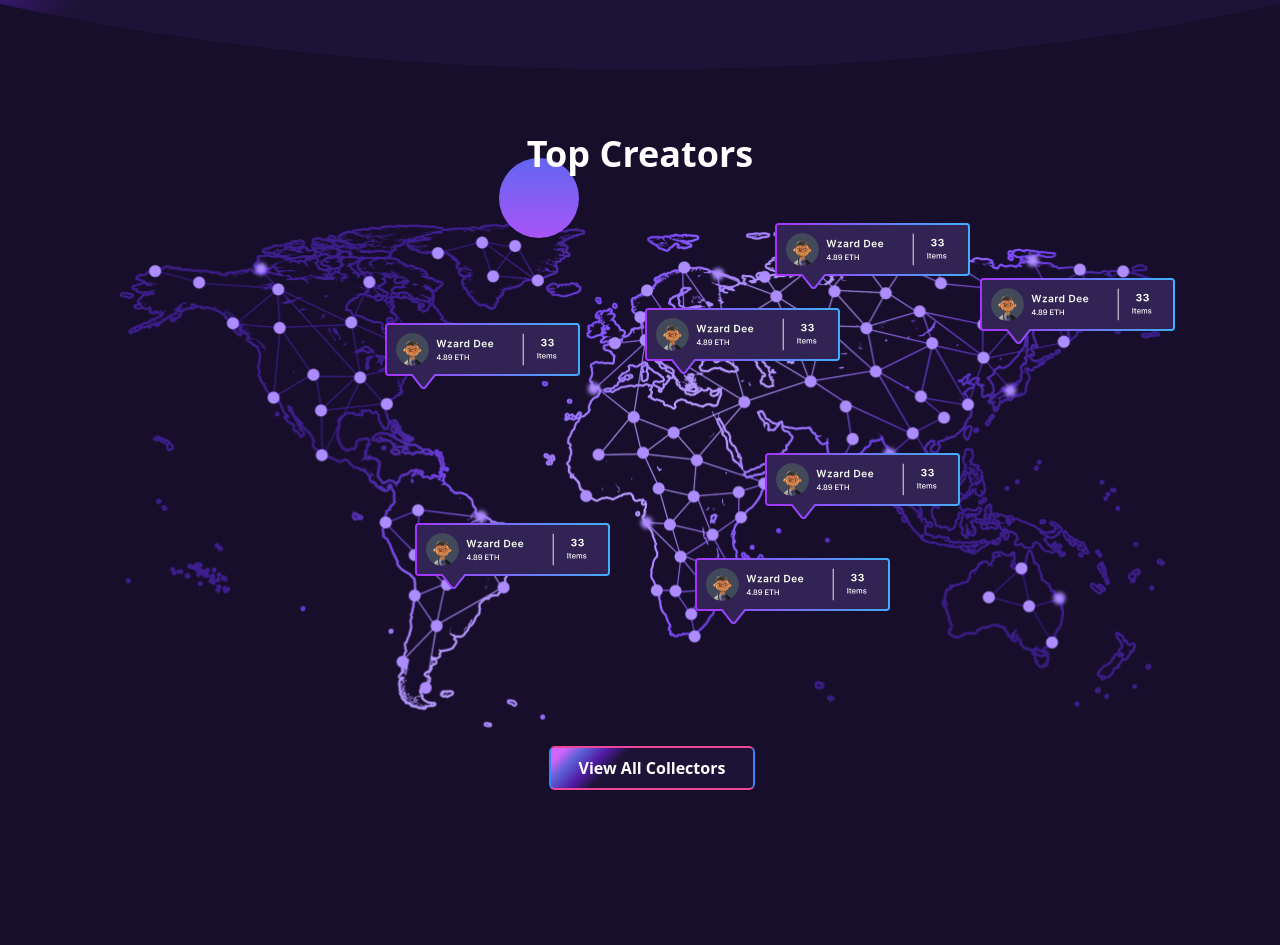
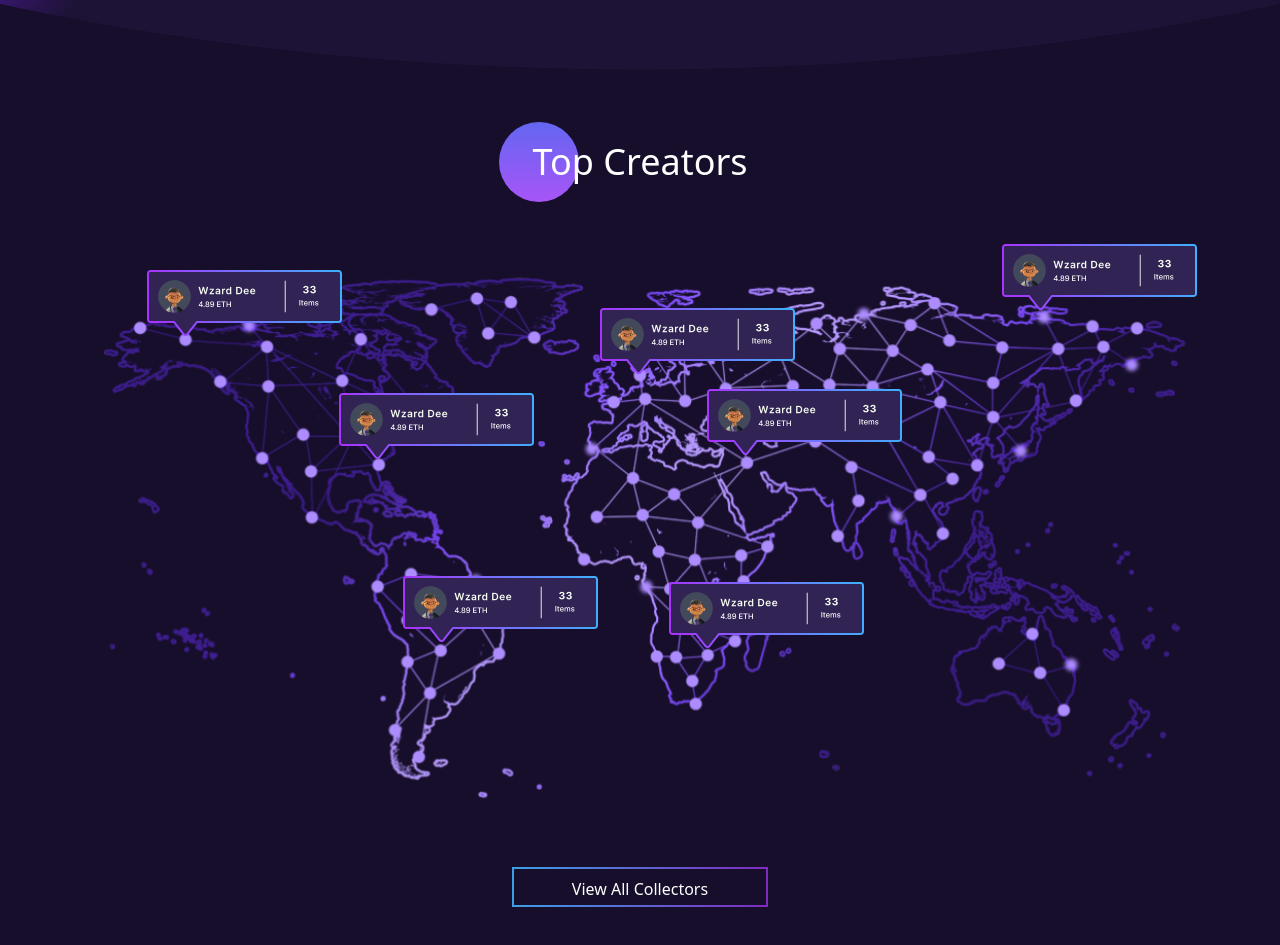
Before and after one commit to Nishant29-N/Milestone-Exam-1, a website: page Project 4_ NFT Landing page/dist/index.html in a window 1280 px wide. Shown: the part 543-1488 px from the top of the page. Before the commit the page ends 1408 px from the top, so only its background shows below. Drawn offline with nearby package versions, Linux system fonts and the light colour scheme; a web font is replaced by a local one.

Commit message:
Update index.html

```diff
--- a/Project 4_ NFT Landing page/dist/index.html
+++ b/Project 4_ NFT Landing page/dist/index.html
@@ -61,15 +61,15 @@
 </head>
 <body class="font-Poppins relative bg-[#160e2a]">
     <!-- Header Starts -->
-    <header class="w-full custom-gradient round-bottom backdrop-blur-md">
+    <header class="w-full custom-gradient round-bottom backdrop-blur-md ">
 
         <!-- Nav Bar Starts -->
-        <nav class="nav-bar-container backdrop-blur-md  md:bg-white/5 bg-none absolute w-full top-0">
-            <div class="main-nav flex justify-between border-b-2 items-center py-3">
+        <nav class="nav-bar-container backdrop-blur-md  bg-white/5 bg-none absolute w-full top-0 ">
+            <div class="main-nav flex justify-between border-b-2 items-center py-3 md:px-0 px-5">
                 <div class="nav-logo ml-9">
                     <img src="../assets/logo.png" alt="">
                 </div>
-                <div class="nav-links">
+                <div class="nav-links max-md:hid">
                     <ul class="text-white flex ">
                         <li class="mx-8 hover:font-bold duration-200"><a href="#">MARKETPLACE</a></li>
                         <li class="mx-8 hover:font-bold duration-200"><a href="#">ABOUT</a></li>
@@ -77,7 +77,7 @@
                         <li class="mx-8 hover:font-bold duration-200"><a href="#">FAQs</a></li>
                     </ul>
                 </div>
-                <div class="nav-btns flex text-white  mr-9">
+                <div class="nav-btns flex text-white  mr-9 md:flex gap-4 items-center">
                     <button class="custom-gradient ml-6 px-8 py-2 rounded-md border-2 border-x-blue-500 border-y-pink-500">Login</button>
                     <button class="custom-gradient ml-6 px-7 py-2 rounded-md border-2 border-x-blue-500 border-y-pink-500">Sign Up</button>
                 </div>
@@ -87,10 +87,10 @@
 
 
         <!-- Header main section stars-->
-        <div class="head-main custom-gradient rounded-bottom grid grid-cols-2 gap-5 items-center">
-            <div class="head-info-section text-left ml-11 flex flex-col">
+        <div class="head-main custom-gradient rounded-bottom grid grid-cols-2 gap-5 items-center ">
+            <div class="head-info-section text-left ml-11 flex flex-col max-md:flex-col">
                 <div>
-                    <h1 class="text-7xl text-white opacity-70 " style="font-family: 'Nova Round', system-ui;">
+                    <h1 class="text-7xl text-white opacity-70 max-md:text-xl" style="font-family: 'Nova Round', system-ui;">
                         Keep Calm & <br>
                         Collect Your NFTs.
                     </h1>
@@ -106,7 +106,7 @@
                     </div>
                 </div>
             </div>
-            <div class="head-img-section flex items-center justify-center">
+            <div class="head-img-section flex items-center justify-center ">
                 <img class="w-[70%]" src="../assets/image.png" alt="">
             </div>
         </div>
@@ -116,31 +116,42 @@
 
     <!-- Top Creators Start -->
     <main>
-        <div class="w-full top-creators-container bg-[#160e2a] mx-auto px-5 md:px-0 md:py-[5%] py-[15%] flex flex-col
-            justify-center items-center">
+        <!-- creators section starts -->
+        <div
+          class="creators bg-[#160e2a] text-white container mx-auto px-5 md:px-0 md:py-[5%] py-[15%] flex justify-center flex-col"
+        >
+          <!-- title starts -->
+          <div
+            class="title gap-3 relative flex justify-center items-center py-5 md:py-2 mb-7 md:mb-0"
+          >
             <div
-                class="circle bg-clip-content absolute bottom-[44.5%] bg-gradient-to-b from-indigo-500 to-purple-500 w-20 h-20 rounded-full md:left-[39%] left-[9%] z-9">
-            </div>
-            <div class="creators z-10">
-                <h1 class=" text-center text-white font-bold capitalize text-4xl z-10">Top Creators</h1>
-            </div>
+              class="circle bg-clip-content absolute bg-gradient-to-b from-indigo-500 to-purple-500 w-20 h-20 rounded-full md:left-[39%] left-[9%]"
+            ></div>
+            <h2 class="capitalize text-4xl z-10">Top creators</h2>
+          </div>
+          <!-- title ends -->
 
-            <div class="creator-main-bg">
-                <img src="../assets/map.png" alt="">
-            </div>
+          <!-- image starts -->
+          <div class="image py-[3%] relative">
+            <img src="../assets/map.png" alt="map" class="w-full h-full md:object-contain object-cover">
+            <!-- -- left side -->
+            <img src="../assets/person.png" alt="person" class="absolute top-20 left-[11.5%] hidden md:block">
+            <img src="../assets/person.png" alt="person" class="absolute top-[30%] left-[26.5%] hidden md:block">
+            <img src="../assets/person.png" alt="person" class="absolute top-[57%] left-[31.5%] hidden md:block">
+            <!-- -- right side -->
+            <img src="../assets/person.png" alt="person" class="absolute right-[6.5%] top-[8%] hidden md:block">
+            <img src="../assets/person.png" alt="person" class="absolute right-[37.9%] top-[17.5%] hidden md:block">
+            <img src="../assets/person.png" alt="person" class="absolute right-[29.5%] top-[29.5%] hidden md:block">
+            <img src="../assets/person.png" alt="person" class="absolute right-[32.5%] top-[58%] hidden md:block">
+          </div>
+          <!-- image ends -->
 
-            <div class="creators-img">
-                <img class="creator-1  absolute bottom-[240px] left-[695px]" src="../assets/person.png" alt="">
-                <img class="creator-2  absolute bottom-[275px] left-[415px]" src="../assets/person.png" alt="">
-                <img class="creator-3  absolute bottom-[475px] left-[385px]" src="../assets/person.png" alt="">
-                <img class="creator-4  absolute bottom-[575px] left-[775px]" src="../assets/person.png" alt="">
-                <img class="creator-5  absolute bottom-[490px] left-[645px]" src="../assets/person.png" alt="">
-                <img class="creator-6  absolute bottom-[345px] left-[765px]" src="../assets/person.png" alt="">
-                <img class="creator-7  absolute bottom-[520px] left-[980px]" src="../assets/person.png" alt="">
-            </div>
-            <button class="custom-gradient animate-bounce duration-700 to-purple-500 text-white font-semibold ml-6 px-7 py-2 rounded-md border-2 border-x-blue-500 border-y-pink-500">View All Collectors</button>
+          <button
+            class="py-2 px-3 br-gradient rounded-md md:w-[20%] h-10 capitalize mx-auto my-10 md:my-0">
+            view all collectors
+          </button>
         </div>
-    </main>
+        <!-- creators section ends -->
     <!-- Top Creators Ends -->
 </body>
 </html>
```
